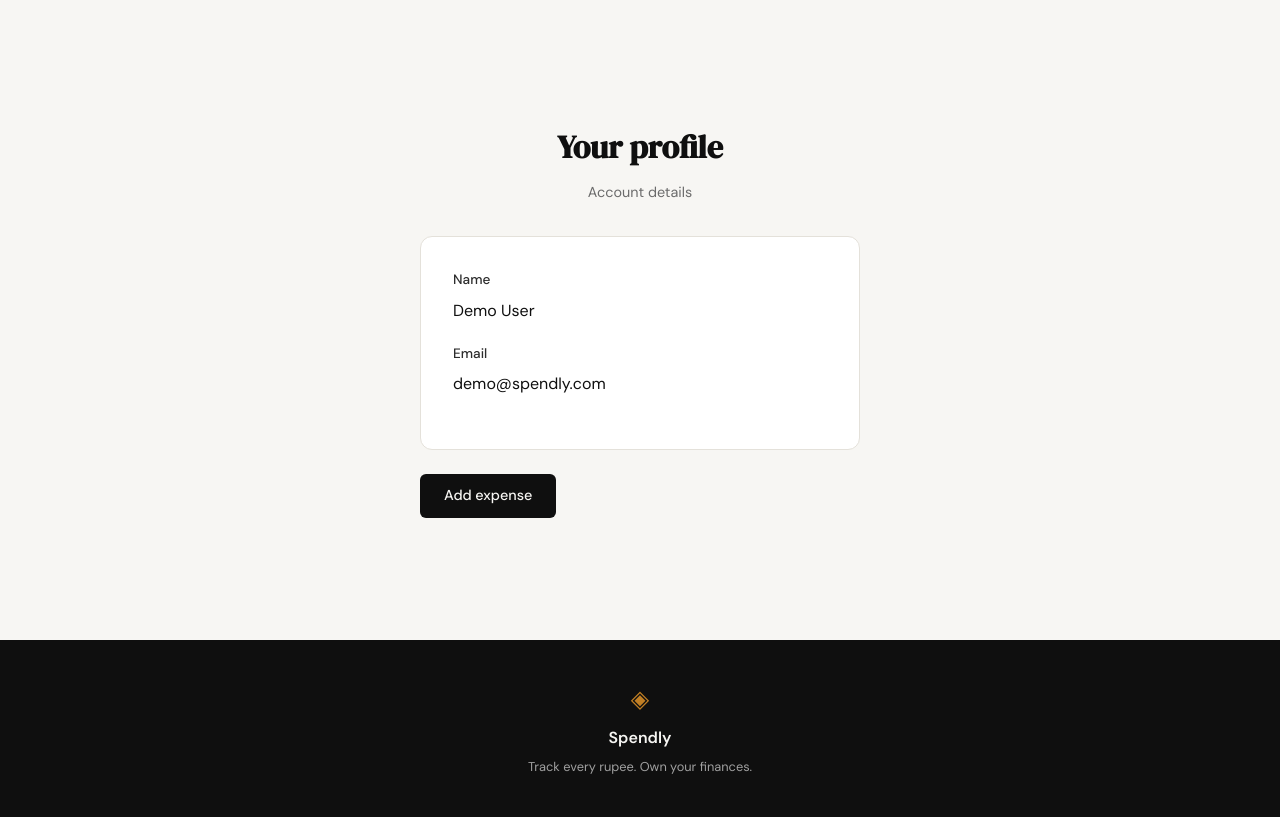
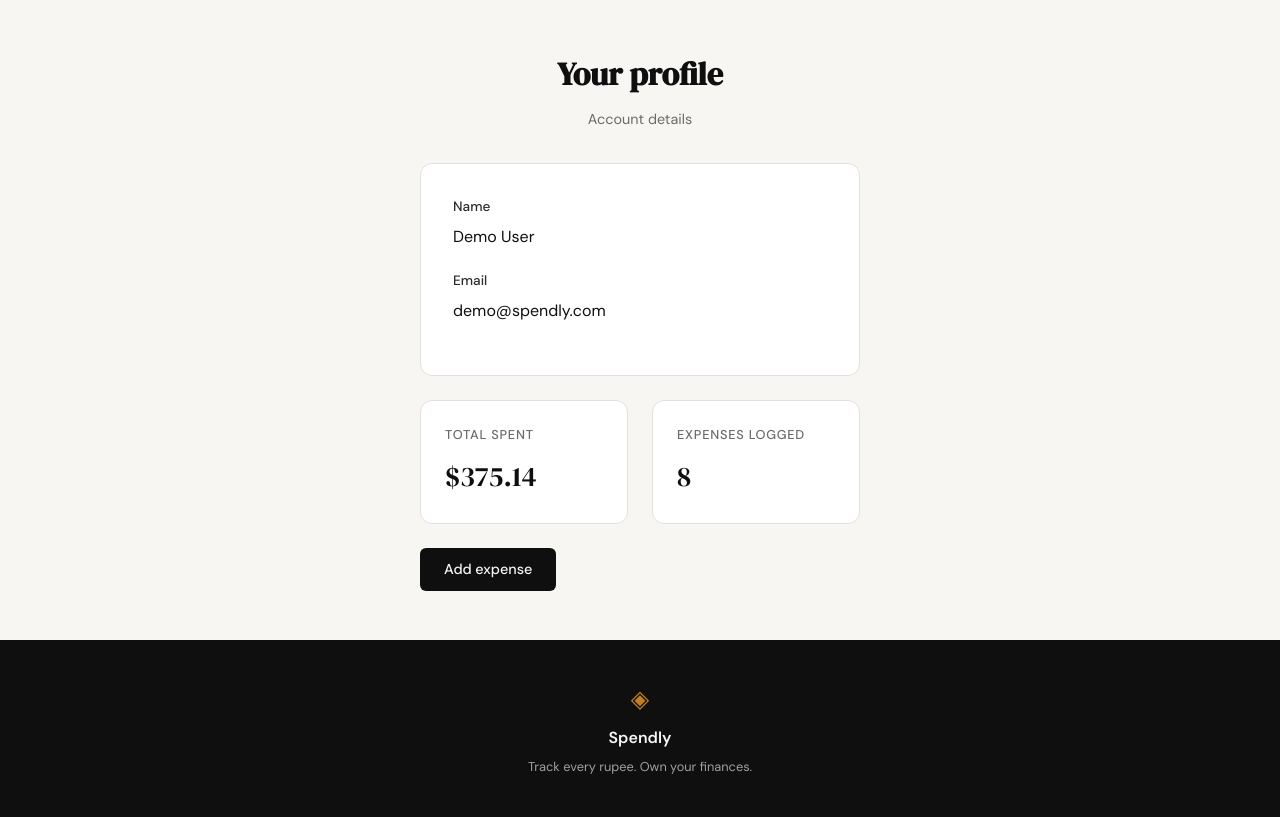
Before and after one commit to satyakiranmai1-cmyk/spendly, a Flask app: page /profile in a window 1280 px wide. Shown: the part 61-878 px from the top of the page. Run offline with Flask 3, Linux system fonts and the light colour scheme; the visitor is signed in with stand-in values (Sample User, id 1); data comes from the database, SQL or seed files in the repository.

Commit message:
Show total spent and expense count on profile
Port get_expense_summary_by_user() and the stat tiles from
feature/profile-page-design so expenses added via /expenses/add are
reflected in the user's running total.

Co-Authored-By: Claude Opus 5.5 <noreply@anthropic.com>

```diff
--- a/app.py
+++ b/app.py
@@ -12,6 +12,7 @@ from database.db import (
     create_expense,
     create_user,
     get_db,
+    get_expense_summary_by_user,
     get_user_by_email,
     get_user_by_id,
     init_db,
@@ -169,7 +170,8 @@ def profile():
     if user is None:
         session.pop("user_id", None)
         return redirect(url_for("login"))
-    return render_template("profile.html", user=user)
+    summary = get_expense_summary_by_user(user["id"])
+    return render_template("profile.html", user=user, summary=summary)
 
 
 @app.route("/expenses/add", methods=["GET", "POST"])
--- a/database/db.py
+++ b/database/db.py
@@ -73,6 +73,21 @@ def get_user_by_id(user_id):
     return row
 
 
+def get_expense_summary_by_user(user_id):
+    conn = get_db()
+    row = conn.execute(
+        """
+        SELECT COALESCE(SUM(amount), 0) AS total_spent,
+               COUNT(*) AS expense_count
+        FROM expenses
+        WHERE user_id = ?
+        """,
+        (user_id,),
+    ).fetchone()
+    conn.close()
+    return {"total_spent": float(row["total_spent"]), "expense_count": int(row["expense_count"])}
+
+
 def create_user(name, email, password_hash):
     conn = get_db()
     try:
--- a/static/css/style.css
+++ b/static/css/style.css
@@ -488,6 +488,31 @@ select.form-input {
 }
 
 /* ------------------------------------------------------------------ */
+/* Profile stats                                                       */
+/* ------------------------------------------------------------------ */
+
+.stats-row {
+    display: grid;
+    grid-template-columns: 1fr 1fr;
+    gap: 1.5rem;
+    margin-bottom: 1.5rem;
+}
+
+.stat-tile {
+    background: var(--paper-card);
+    border: 1px solid var(--border);
+    border-radius: var(--radius-md);
+    padding: 1.5rem;
+    display: flex;
+    flex-direction: column;
+    gap: 0.5rem;
+}
+
+@media (max-width: 400px) {
+    .stats-row { grid-template-columns: 1fr; }
+}
+
+/* ------------------------------------------------------------------ */
 /* Flash messages                                                      */
 /* ------------------------------------------------------------------ */
 
--- a/templates/profile.html
+++ b/templates/profile.html
@@ -23,6 +23,17 @@
             </div>
         </div>
 
+        <div class="stats-row">
+            <div class="stat-tile">
+                <span class="mock-label">Total spent</span>
+                <span class="mock-total">${{ "%.2f"|format(summary.total_spent) }}</span>
+            </div>
+            <div class="stat-tile">
+                <span class="mock-label">Expenses logged</span>
+                <span class="mock-total">{{ summary.expense_count }}</span>
+            </div>
+        </div>
+
         <a href="{{ url_for('add_expense') }}" class="btn-primary">Add expense</a>
 
     </div>
```
Also changed, not shown: tests/test_add_expense.py (+25 -0 lines).
